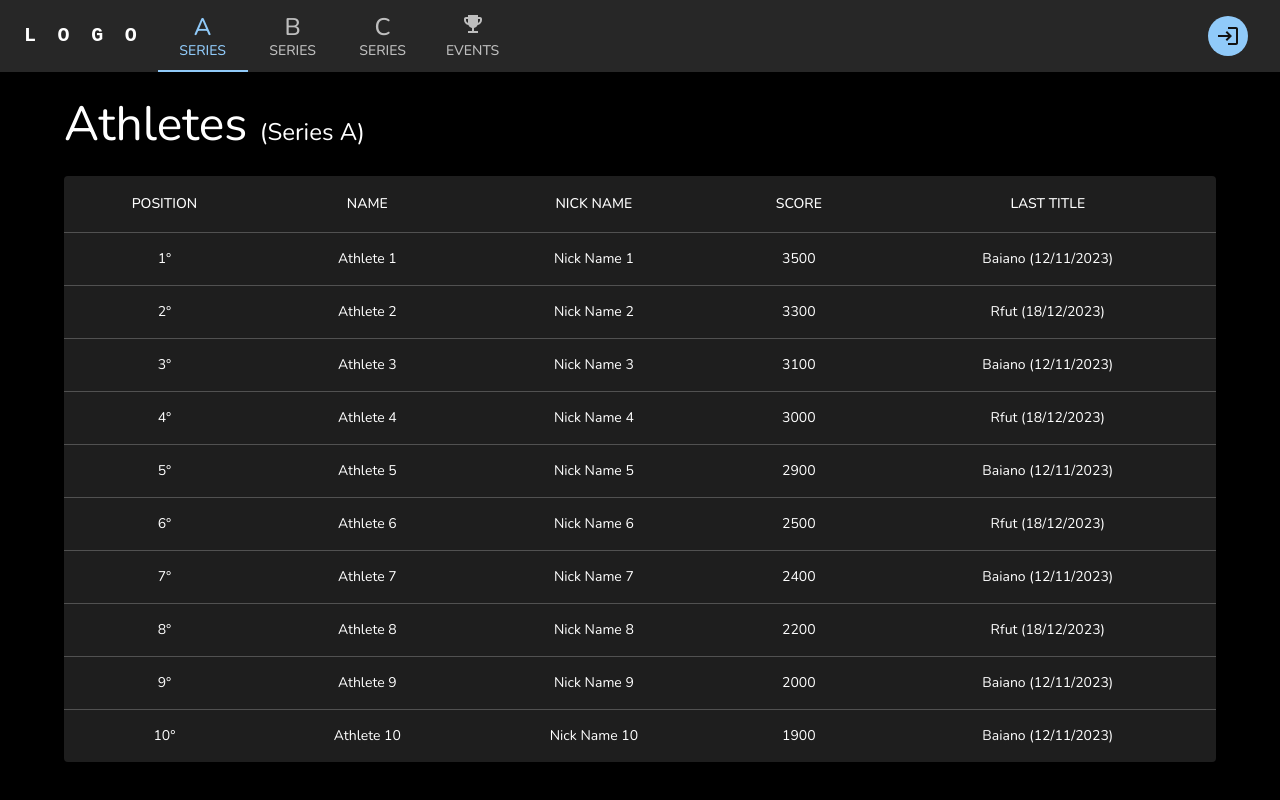
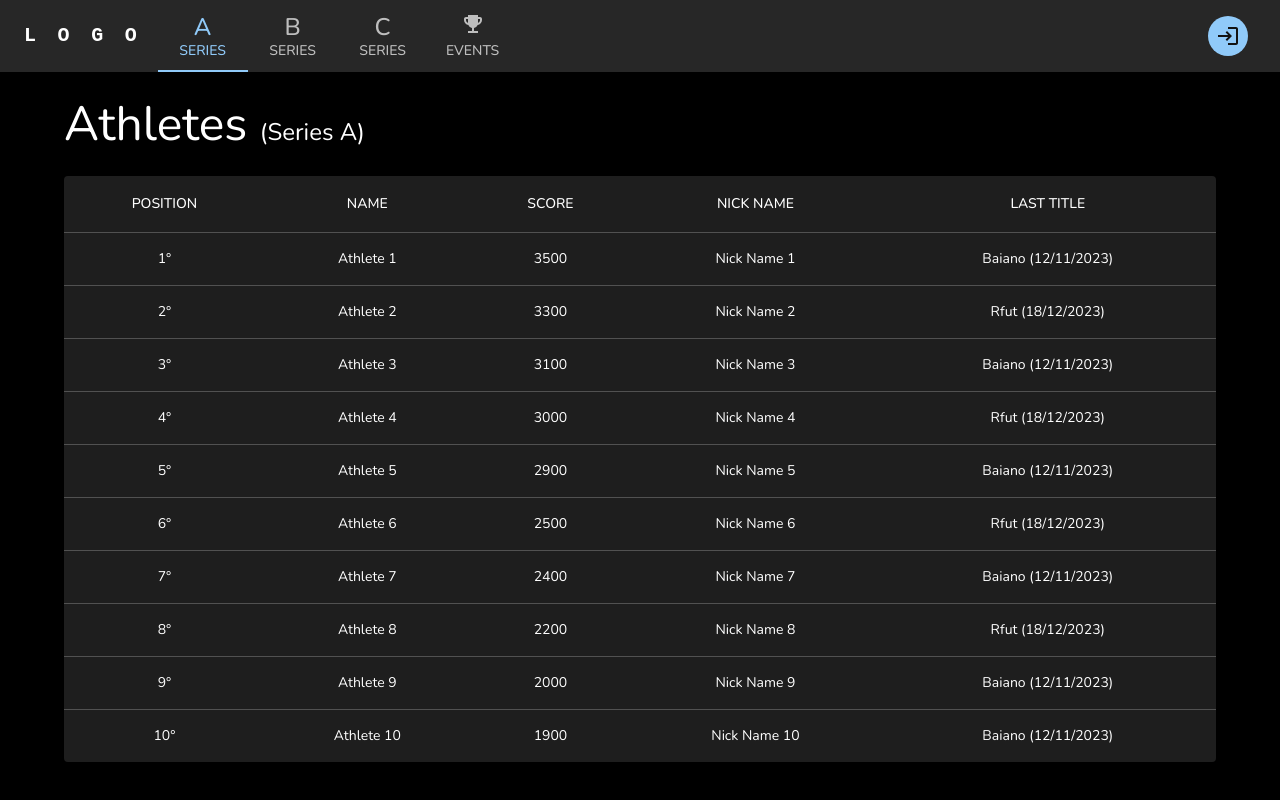
Before and after one commit to devRafaCoelho/flag, a React (Vite) app: page /seriesA in a window 1280 px wide. Built offline with nearby package versions, Linux system fonts and the light colour scheme.

Commit message:
revised table columns

```diff
--- a/src/components/Table/index.tsx
+++ b/src/components/Table/index.tsx
@@ -9,24 +9,24 @@ import TableRow from '@mui/material/TableRow';
 function createData(
   position: string,
   name: string,
+  score: number,
   nickName: string,
-  score: number,
   lastTitle: string
 ) {
   return { position, name, nickName, score, lastTitle };
 }
 
 const rows = [
-  createData('1°', 'Athlete 1', 'Nick Name 1', 3500, 'Baiano (12/11/2023)'),
-  createData('2°', 'Athlete 2', 'Nick Name 2', 3300, 'Rfut (18/12/2023)'),
-  createData('3°', 'Athlete 3', 'Nick Name 3', 3100, 'Baiano (12/11/2023)'),
-  createData('4°', 'Athlete 4', 'Nick Name 4', 3000, 'Rfut (18/12/2023)'),
-  createData('5°', 'Athlete 5', 'Nick Name 5', 2900, 'Baiano (12/11/2023)'),
-  createData('6°', 'Athlete 6', 'Nick Name 6', 2500, 'Rfut (18/12/2023)'),
-  createData('7°', 'Athlete 7', 'Nick Name 7', 2400, 'Baiano (12/11/2023)'),
-  createData('8°', 'Athlete 8', 'Nick Name 8', 2200, 'Rfut (18/12/2023)'),
-  createData('9°', 'Athlete 9', 'Nick Name 9', 2000, 'Baiano (12/11/2023)'),
-  createData('10°', 'Athlete 10', 'Nick Name 10', 1900, 'Baiano (12/11/2023)')
+  createData('1°', 'Athlete 1', 3500, 'Nick Name 1', 'Baiano (12/11/2023)'),
+  createData('2°', 'Athlete 2', 3300, 'Nick Name 2', 'Rfut (18/12/2023)'),
+  createData('3°', 'Athlete 3', 3100, 'Nick Name 3', 'Baiano (12/11/2023)'),
+  createData('4°', 'Athlete 4', 3000, 'Nick Name 4', 'Rfut (18/12/2023)'),
+  createData('5°', 'Athlete 5', 2900, 'Nick Name 5', 'Baiano (12/11/2023)'),
+  createData('6°', 'Athlete 6', 2500, 'Nick Name 6', 'Rfut (18/12/2023)'),
+  createData('7°', 'Athlete 7', 2400, 'Nick Name 7', 'Baiano (12/11/2023)'),
+  createData('8°', 'Athlete 8', 2200, 'Nick Name 8', 'Rfut (18/12/2023)'),
+  createData('9°', 'Athlete 9', 2000, 'Nick Name 9', 'Baiano (12/11/2023)'),
+  createData('10°', 'Athlete 10', 1900, 'Nick Name 10', 'Baiano (12/11/2023)')
 ];
 
 export default function BasicTable() {
@@ -37,8 +37,8 @@ export default function BasicTable() {
           <TableRow>
             <TableCell align="center">POSITION</TableCell>
             <TableCell align="center">NAME</TableCell>
+            <TableCell align="center">SCORE</TableCell>
             <TableCell align="center">NICK NAME</TableCell>
-            <TableCell align="center">SCORE</TableCell>
             <TableCell align="center">LAST TITLE</TableCell>
           </TableRow>
         </TableHead>
@@ -48,8 +48,8 @@ export default function BasicTable() {
             <TableRow key={row.name} sx={{ '&:last-child td, &:last-child th': { border: 0 } }}>
               <TableCell align="center">{row.position}</TableCell>
               <TableCell align="center">{row.name}</TableCell>
+              <TableCell align="center">{row.score}</TableCell>
               <TableCell align="center">{row.nickName}</TableCell>
-              <TableCell align="center">{row.score}</TableCell>
               <TableCell align="center">{row.lastTitle}</TableCell>
             </TableRow>
           ))}
--- a/src/pages/Signup/index.tsx
+++ b/src/pages/Signup/index.tsx
@@ -1,8 +1,8 @@
+import LockOutlinedIcon from '@mui/icons-material/LockOutlined';
 import { Avatar, Box, Typography } from '@mui/material';
 import SignupForm from '../../components/Forms/SignupForm';
 import Header from '../../components/Header';
 import { StyledLink } from '../../styles/styles';
-import LockOutlinedIcon from '@mui/icons-material/LockOutlined';
 
 export default function Signup() {
   return (
```
